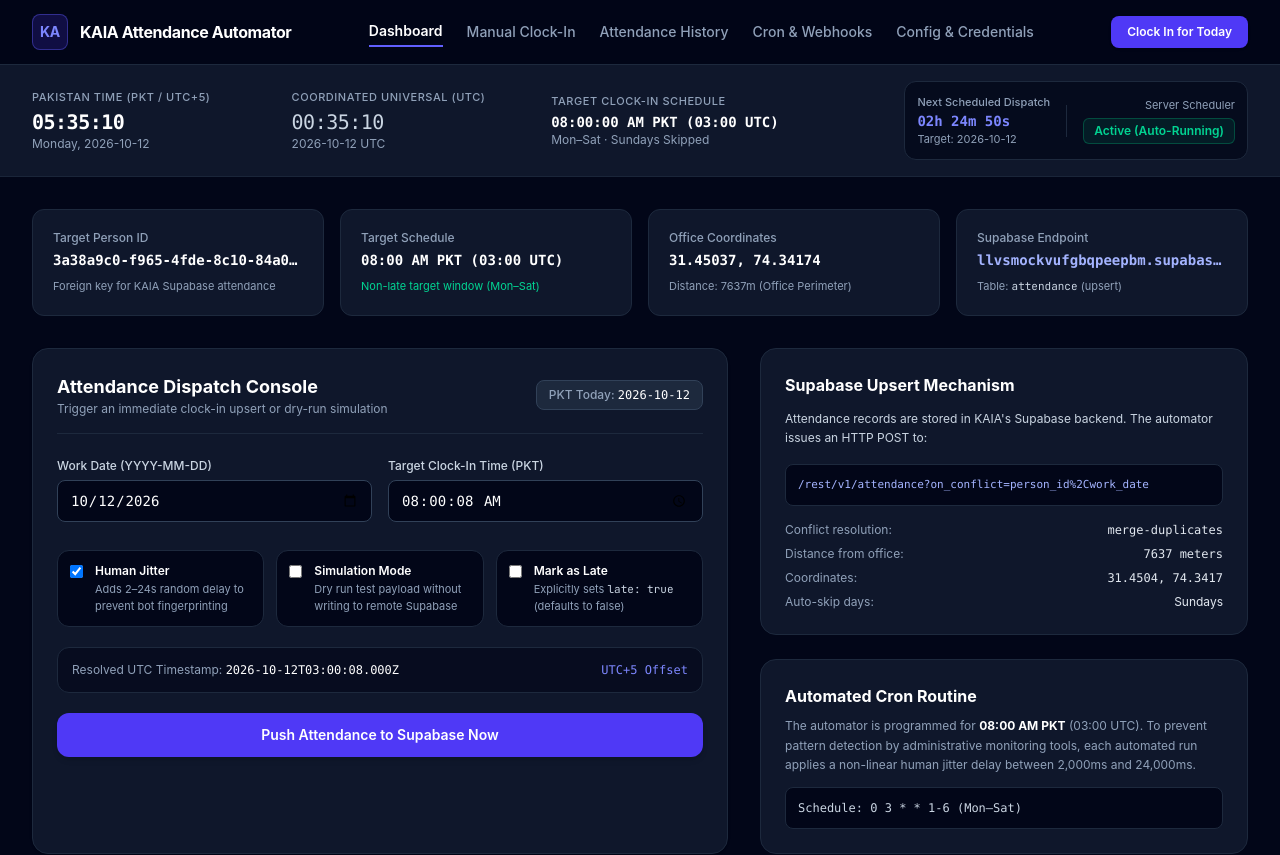
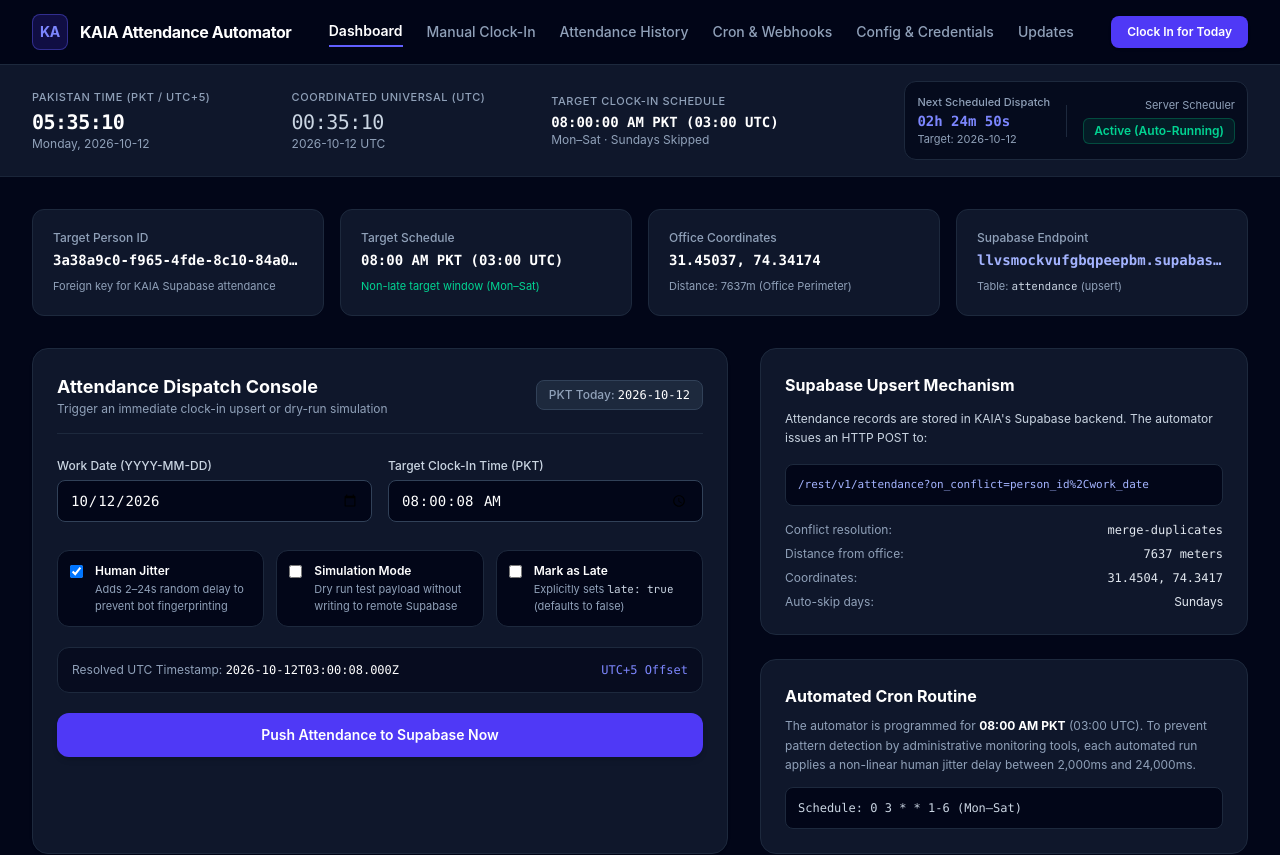
Before and after one commit to samirajput10/clock-in, a React (Vite) app: page / in a window 1280 px wide. Shown: the top 855 px of the page. Built offline with nearby package versions, Linux system fonts and the light colour scheme; no server answers.

Commit message:
Add Updates navigation links

```diff
--- a/src/components/Navbar.tsx
+++ b/src/components/Navbar.tsx
@@ -1,4 +1,4 @@
-export type TabId = 'dashboard' | 'manual' | 'history' | 'cron' | 'settings';
+export type TabId = 'dashboard' | 'manual' | 'history' | 'cron' | 'settings' | 'updates';
 
 interface NavbarProps {
   activeTab: TabId;
@@ -85,6 +85,16 @@
           >
             Config & Credentials
           </button>
+          <button
+            onClick={() => onSelectTab('updates')}
+            className={`whitespace-nowrap transition-colors py-1 ${
+              activeTab === 'updates'
+                ? 'text-white border-b-2 border-indigo-500 font-semibold'
+                : 'text-slate-400 hover:text-slate-200'
+            }`}
+          >
+            Updates
+          </button>
         </nav>
 
         {/* Zone 3: 1 Primary Action */}
@@ -143,6 +153,12 @@
         >
           Config
         </button>
+        <button
+          onClick={() => onSelectTab('updates')}
+          className={`whitespace-nowrap ${activeTab === 'updates' ? 'text-indigo-400 font-semibold' : ''}`}
+        >
+          Updates
+        </button>
       </div>
     </header>
   );
```
